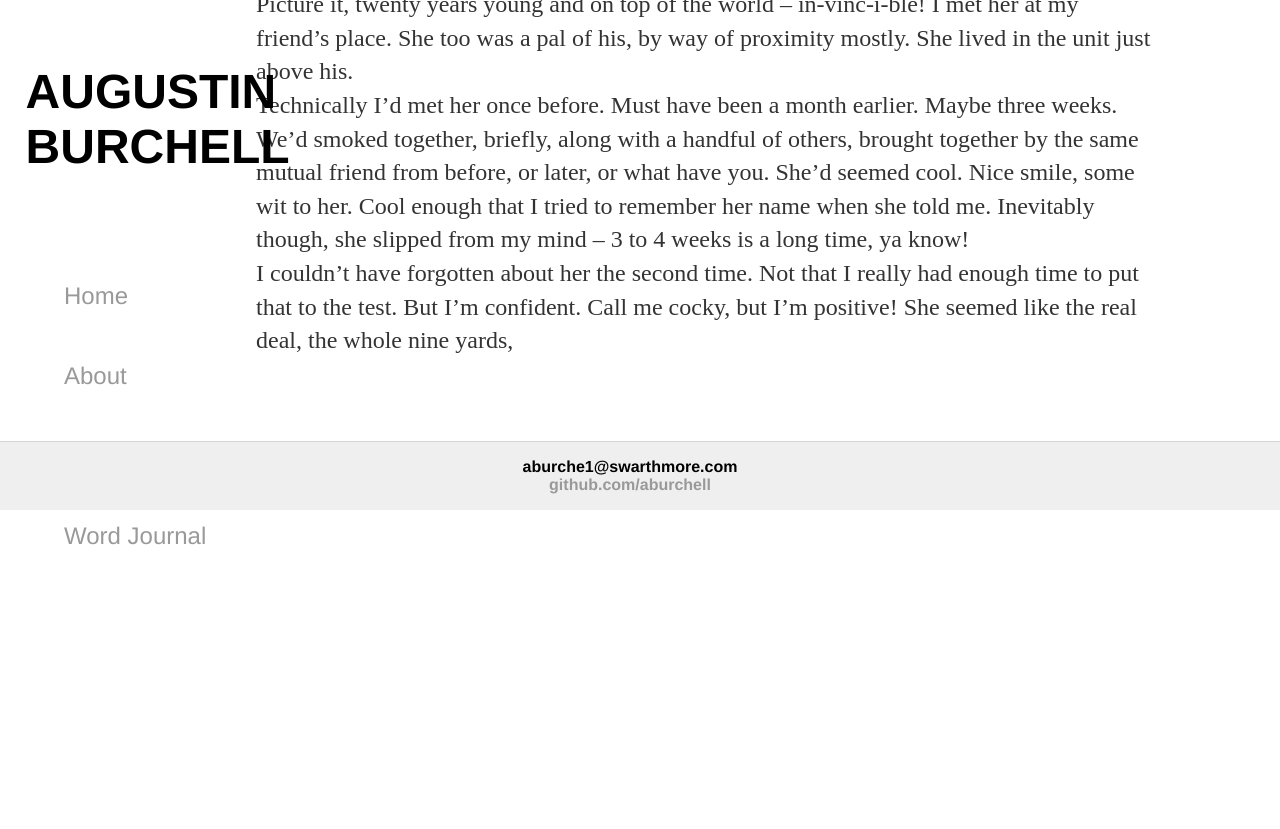
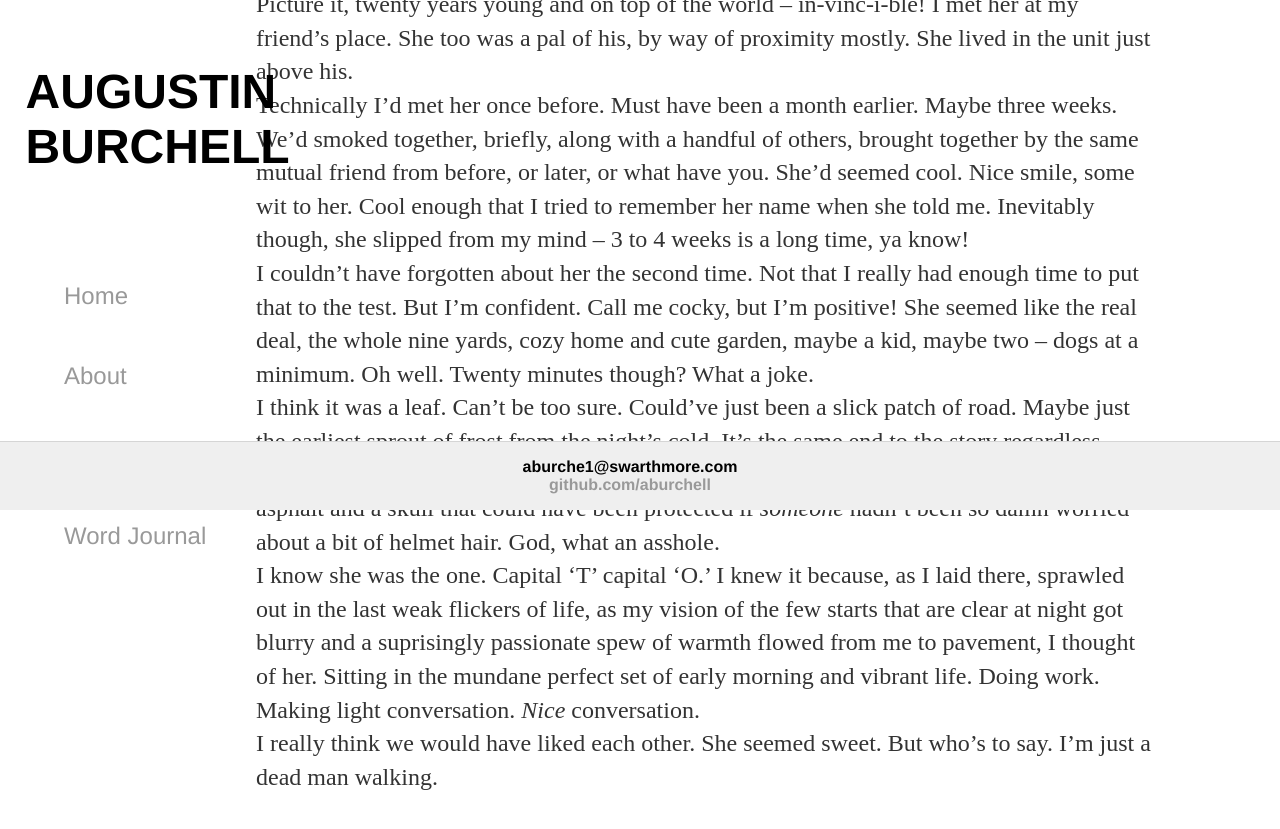
Before and after one commit to aburchell/aburchell.github.io, a Jekyll site: the page built from _posts/2018-2-18-Dead-Man-Walking.md, in a window 1280 px wide and 900 px high, scrolled down 390 px. Shown: the top 829 px of the window. Built offline with Jekyll 4.4.1, drawn with Linux system fonts in a browser that asks for light colours; before the commit the page ends 1004 px from its top, so only the background shows below that.

Commit message:
Update 2018-2-18-Dead-Man-Walking.md

```diff
--- a/_posts/2018-2-18-Dead-Man-Walking.md
+++ b/_posts/2018-2-18-Dead-Man-Walking.md
@@ -4,10 +4,16 @@ title: "Dead Man Walking"
 date: 2018-01-24
 categories: works
 ---
-I met the love of my life twenty minutes before I died.
+  I met the love of my life twenty minutes before I died.
 
-Picture it, twenty years young and on top of the world -- in-vinc-i-ble! I met her at my friend's place. She too was a pal of his, by way of proximity mostly. She lived in the unit just above his.
+  Picture it, twenty years young and on top of the world -- in-vinc-i-ble! I met her at my friend's place. She too was a pal of his, by way of proximity mostly. She lived in the unit just above his.
 
-Technically I'd met her once before. Must have been a month earlier. Maybe three weeks. We'd smoked together, briefly, along with a handful of others, brought together by the same mutual friend from before, or later, or what have you. She'd seemed cool. Nice smile, some wit to her. Cool enough that I tried to remember her name when she told me. Inevitably though, she slipped from my mind -- 3 to 4 weeks is a long time, ya know!
+  Technically I'd met her once before. Must have been a month earlier. Maybe three weeks. We'd smoked together, briefly, along with a handful of others, brought together by the same mutual friend from before, or later, or what have you. She'd seemed cool. Nice smile, some wit to her. Cool enough that I tried to remember her name when she told me. Inevitably though, she slipped from my mind -- 3 to 4 weeks is a long time, ya know!
 
-I couldn't have forgotten about her the second time. Not that I really had enough time to put that to the test. But I'm confident. Call me cocky, but I'm positive! She seemed like the real deal, the whole nine yards,
+  I couldn't have forgotten about her the second time. Not that I really had enough time to put that to the test. But I'm confident. Call me cocky, but I'm positive! She seemed like the real deal, the whole nine yards, cozy home and cute garden, maybe a kid, maybe two -- dogs at a minimum. Oh well. Twenty minutes though? What a joke.
+
+  I think it was a leaf. Can't be too sure. Could've just been a slick patch of road. Maybe just the earliest sprout of frost from the night's cold. It's the same end to the story regardless. Slipped tire leads to unbalanced bike leads to dismounted rider leads to the abrupt union of asphalt and a skull that could have been protected if _someone_ hadn't been so damn worried about a bit of helmet hair. God, what an asshole.
+
+  I know she was the one. Capital 'T' capital 'O.' I knew it because, as I laid there, sprawled out in the last weak flickers of life, as my vision of the few starts that are clear at night got blurry and a suprisingly passionate spew of warmth flowed from me to pavement, I thought of her. Sitting in the mundane perfect set of early morning and vibrant life. Doing work. Making light conversation. _Nice_ conversation.
+
+  I really think we would have liked each other. She seemed sweet. But who's to say. I'm just a dead man walking.
```
